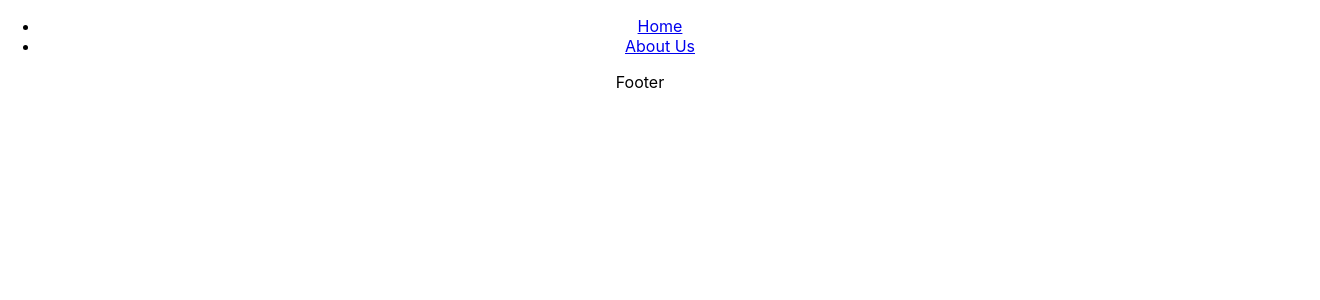
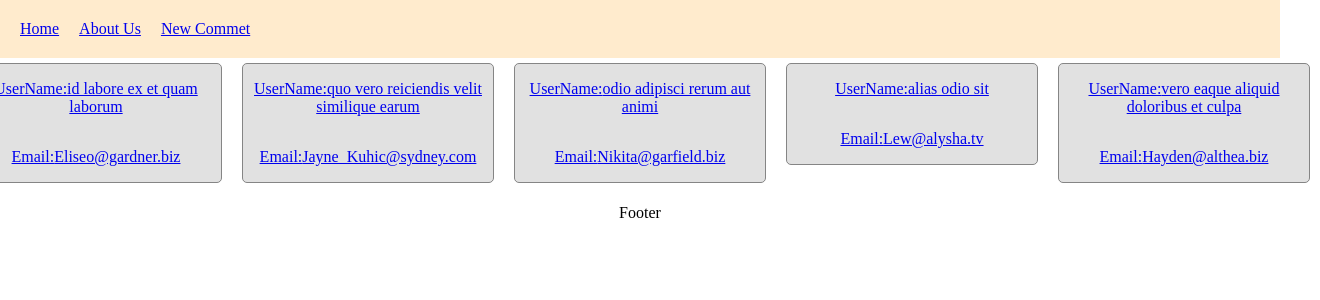
Before and after one commit to ZahraNejati79/http-app, a React (Create React App) app: page / in a window 1280 px wide. Shown: the top 300 px of the page, 1320 px wide, since content can reach past the window. Built offline with nearby package versions, Linux system fonts and the light colour scheme; data requests are answered from the project's data file.

Commit message:
dynamic routes

```diff
--- a/src/App.css
+++ b/src/App.css
@@ -1,38 +1,5 @@
 .App {
   text-align: center;
+  padding: 0;
+  margin: 0;
 }
-
-.App-logo {
-  height: 40vmin;
-  pointer-events: none;
-}
-
-@media (prefers-reduced-motion: no-preference) {
-  .App-logo {
-    animation: App-logo-spin infinite 20s linear;
-  }
-}
-
-.App-header {
-  background-color: #282c34;
-  min-height: 100vh;
-  display: flex;
-  flex-direction: column;
-  align-items: center;
-  justify-content: center;
-  font-size: calc(10px + 2vmin);
-  color: white;
-}
-
-.App-link {
-  color: #61dafb;
-}
-
-@keyframes App-logo-spin {
-  from {
-    transform: rotate(0deg);
-  }
-  to {
-    transform: rotate(360deg);
-  }
-}
--- a/src/App.js
+++ b/src/App.js
@@ -8,11 +8,12 @@ import routes from "./routes";
 function App() {
   return (
     <div className="App">
+      <ToastContainer />
       <Layout>
         <Switch>
-          <Route {...routes} />
-          <ToastContainer />
-          <DiscussComponent />
+          {routes.map((route) => (
+            <Route {...route} />
+          ))}
         </Switch>
       </Layout>
     </div>
--- a/src/Component/FullComment/FullComment.jsx
+++ b/src/Component/FullComment/FullComment.jsx
@@ -4,9 +4,9 @@ import http from "../../services/httpServices";
 import { getOneComment } from "../../services/getOneCommentServices";
 import { deleteComment } from "../../services/deleteCommentServices";
 import { getAllcomments } from "../../services/getAllCommentServices";
-const FullComment = ({ commentId, setComment }) => {
+const FullComment = ({ setComment, match }) => {
   const [selectCommet, setSelectComment] = useState(null);
-
+  const commentId = match.params.id;
   useEffect(() => {
     if (commentId) {
       getOneComment(commentId)
--- /dev/null
+++ b/src/Component/RouterComponents/Navigaation.module.css
@@ -0,0 +1,10 @@
+.nav ul {
+  display: flex;
+  padding: 20px;
+  background-color: blanchedalmond;
+  margin: 0;
+}
+.nav ul li {
+  list-style: none;
+  margin-right: 20px;
+}
--- a/src/Component/RouterComponents/Navigation.jsx
+++ b/src/Component/RouterComponents/Navigation.jsx
@@ -1,12 +1,13 @@
 import { NavLink } from "react-router-dom";
-
+import styles from "./Navigaation.module.css";
 const items = [
   { name: "Home", to: "/" },
   { name: "About Us", to: "/about-us" },
+  { name: "New Commet", to: "/new-comment" },
 ];
 const Navigation = () => {
   return (
-    <nav>
+    <nav className={styles.nav}>
       <ul>
         {items.map((item) => (
           <li key={item.to}>
--- a/src/Container/DiscussComponent/DiscussComponent.jsx
+++ b/src/Container/DiscussComponent/DiscussComponent.jsx
@@ -1,11 +1,10 @@
 import { useEffect, useState } from "react";
 import http from "../../services/httpServices";
 import CommentC from "../../Component/CommentC/CommentC";
-import FullComment from "../../Component/FullComment/FullComment";
-import NewComment from "../../Component/NewComment/NewComment";
 import styles from "./DiscussComponent.module.css";
 import { getAllcomments } from "../../services/getAllCommentServices";
 import { toast } from "react-toastify";
+import { Link } from "react-router-dom";
 const DiscussComponent = () => {
   const [comment, setComment] = useState(null);
   const [selectedCommentId, setSelectedCommentId] = useState(null);
@@ -22,7 +21,6 @@ const DiscussComponent = () => {
     const getComment = async () => {
       try {
         const { data } = await getAllcomments();
-        console.log(data);
         setComment(data);
       } catch (error) {
         setError(true);
@@ -39,7 +37,6 @@ const DiscussComponent = () => {
   //     .catch((error) => console.log(error));
   // };
   const selectComment = (id) => {
-    console.log(id);
     setSelectedCommentId(id);
   };
 
@@ -52,14 +49,16 @@ const DiscussComponent = () => {
       }
       if (comment && !error) {
         commentError = comment.map((c) => (
-          <CommentC
-            key={c.id}
-            name={c.name}
-            email={c.email}
-            clickHandler={() => selectComment(c.id)}
-          />
+          <Link to={`/comment/${c.id}`} key={c.id}>
+            <CommentC
+              name={c.name}
+              email={c.email}
+              clickHandler={() => selectComment(c.id)}
+            />
+          </Link>
         ));
       }
+
       return commentError;
     }
   };
@@ -67,7 +66,7 @@ const DiscussComponent = () => {
   return (
     <div className={styles.discussComponent}>
       <section>{errorHandler()}</section>
-      <section>
+      {/* <section>
         <FullComment
           commentId={selectedCommentId}
           // deleteHandler={deleteHandler}
@@ -76,7 +75,7 @@ const DiscussComponent = () => {
       </section>
       <section>
         <NewComment setComment={setComment} />
-      </section>
+      </section> */}
     </div>
   );
 };
--- a/src/index.css
+++ b/src/index.css
@@ -1,13 +1,4 @@
 body {
   margin: 0;
-  font-family: -apple-system, BlinkMacSystemFont, 'Segoe UI', 'Roboto', 'Oxygen',
-    'Ubuntu', 'Cantarell', 'Fira Sans', 'Droid Sans', 'Helvetica Neue',
-    sans-serif;
-  -webkit-font-smoothing: antialiased;
-  -moz-osx-font-smoothing: grayscale;
+  padding: 0;
 }
-
-code {
-  font-family: source-code-pro, Menlo, Monaco, Consolas, 'Courier New',
-    monospace;
-}
--- a/src/pages/Home.jsx
+++ b/src/pages/Home.jsx
@@ -1,7 +1,8 @@
+import DiscussComponent from "../Container/DiscussComponent/DiscussComponent";
 const Home = () => {
   return (
     <>
-      <p>Home</p>
+      <DiscussComponent />
     </>
   );
 };
--- /dev/null
+++ b/src/pages/NewCommentPage.jsx
@@ -0,0 +1,7 @@
+import NewComment from "../Component/NewComment/NewComment";
+
+const NewCommetPage = () => {
+  return <NewComment />;
+};
+
+export default NewCommetPage;
```
Also changed, not shown: src/routes.jsx (+6 -2 lines).
